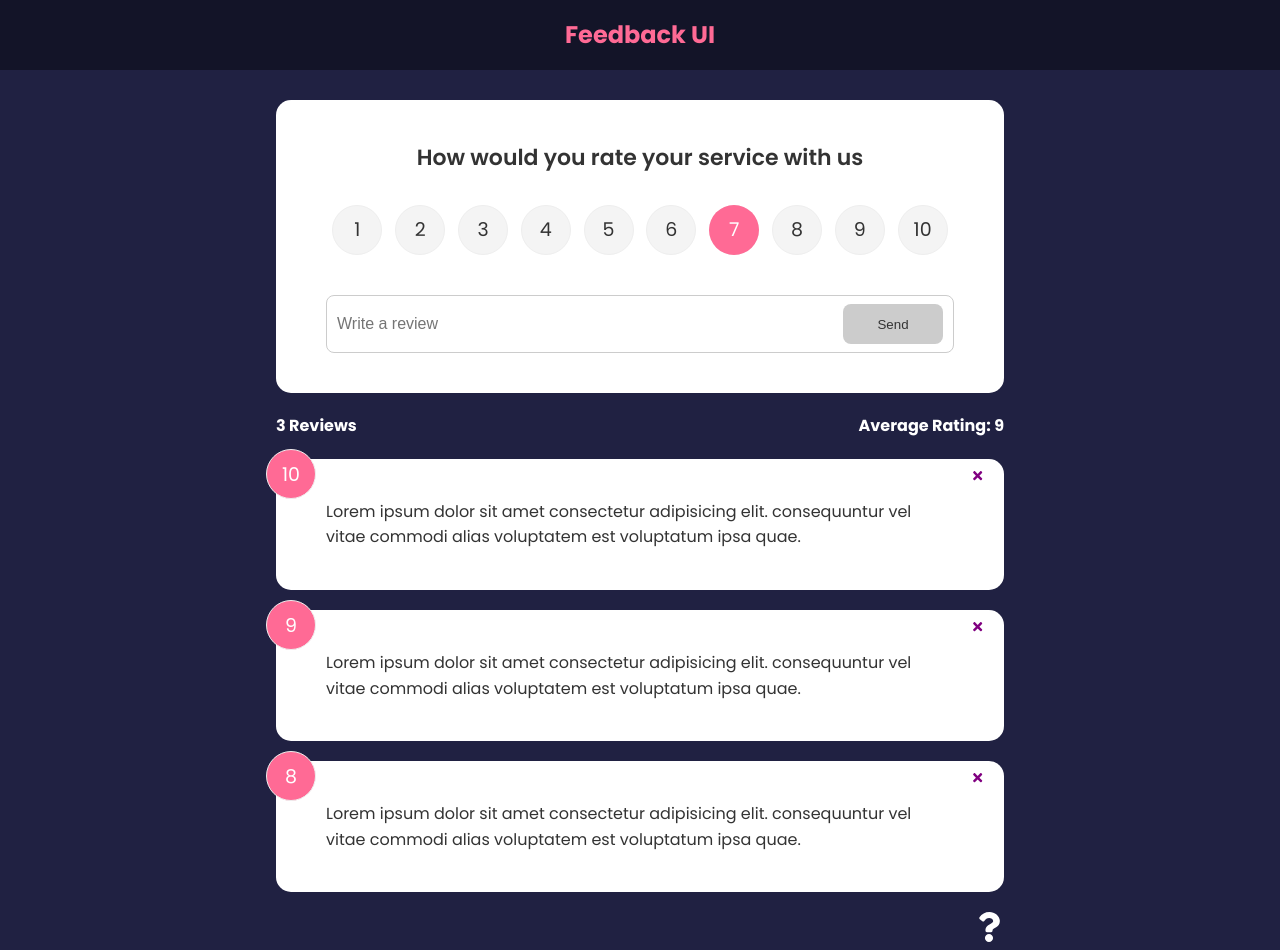
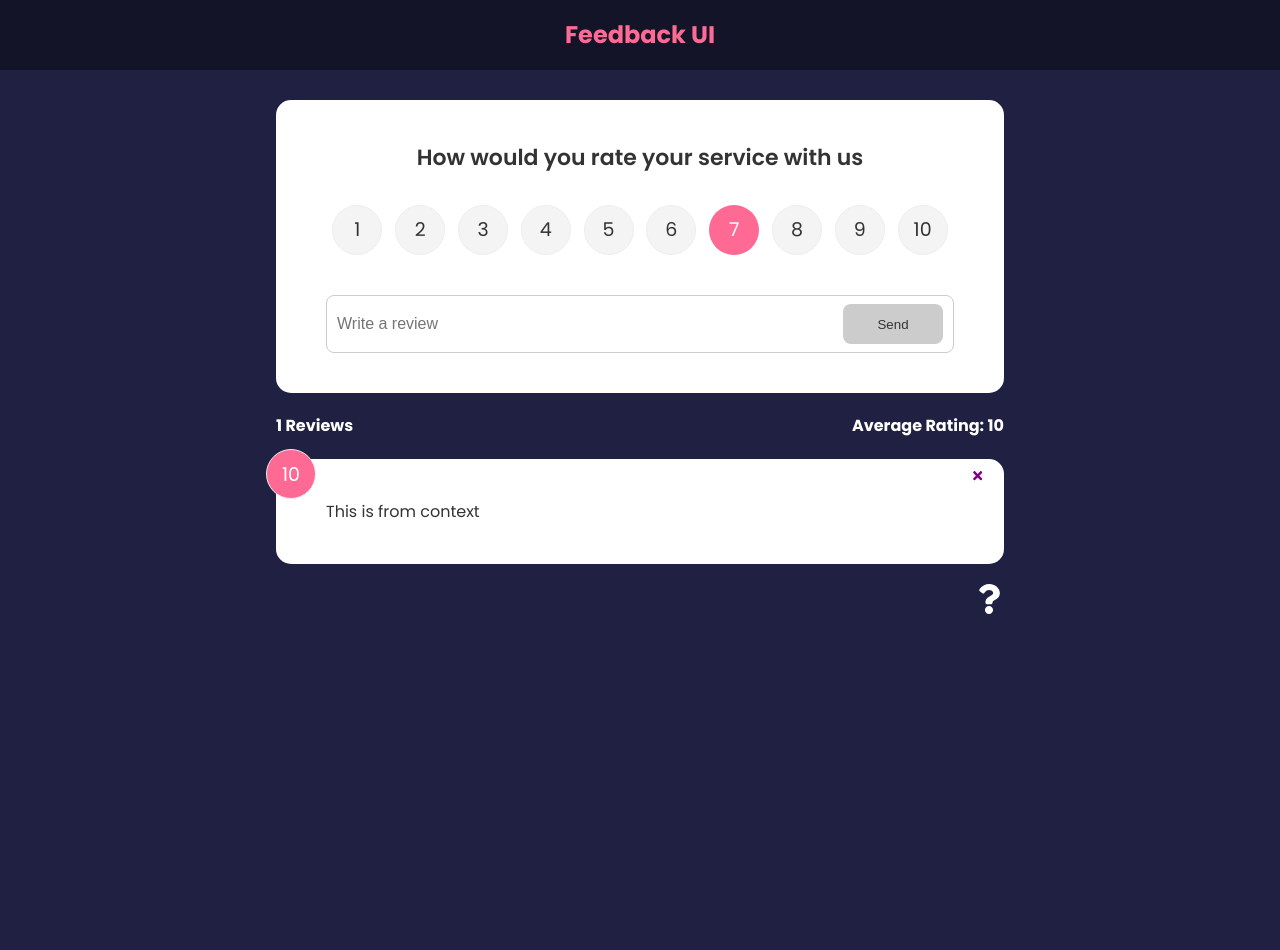
Before and after one commit to edgarkhudoyan/feedback-app, a React (Create React App) app: page / in a window 1280 px wide. After the commit the page ends 800 px from the top, so only its background shows below. Built offline with nearby package versions, Linux system fonts and the light colour scheme.

Commit message:
Change state to use Context API

```diff
--- a/src/App.js
+++ b/src/App.js
@@ -7,6 +7,7 @@
 import FeedbackForm from "./components/FeedbackForm";
 import AboutPage from "./pages/AboutPage";
 import AboutIconLink from "./components/AboutIconLink";
+import { FeedbackProvider } from "./context/FeedbackContext";
 import FeedbackData from "./data/FeedbackData";
 
 function App() {
@@ -24,6 +25,7 @@
   };
 
   return (
+    <FeedbackProvider>
       <BrowserRouter>
         <Header />
         <div className="container">
@@ -33,11 +35,8 @@
               element={
                 <>
                   <FeedbackForm handleAdd={addFeedback} />
-                <FeedbackStats feedback={feedback} />
-                <FeedbackList
-                  feedback={feedback}
-                  handleDelete={deleteFeedback}
-                />
+                  <FeedbackStats />
+                  <FeedbackList handleDelete={deleteFeedback} />
                   <AboutIconLink />
                 </>
               }
@@ -47,6 +46,7 @@
           </Routes>
         </div>
       </BrowserRouter>
+    </FeedbackProvider>
   );
 }
 
--- a/src/components/FeedbackList.jsx
+++ b/src/components/FeedbackList.jsx
@@ -1,7 +1,10 @@
-import PropTypes from "prop-types";
+import { useContext } from "react";
+import FeedbackContext from "../context/FeedbackContext";
 import FeedbackItem from "./FeedbackItem";
 
-function FeedbackList({ feedback, handleDelete }) {
+function FeedbackList({ handleDelete }) {
+  const { feedback } = useContext(FeedbackContext);
+
   if (!feedback || feedback.length === 0) {
     return <p>No Feedback Yet</p>;
   }
@@ -15,13 +18,4 @@
   );
 }
 
-FeedbackList.propTypes = {
-  feedback: PropTypes.arrayOf(
-    PropTypes.shape({
-      text: PropTypes.string.isRequired,
-      rating: PropTypes.number.isRequired,
-    })
-  ),
-};
-
 export default FeedbackList;
--- a/src/components/FeedbackStats.jsx
+++ b/src/components/FeedbackStats.jsx
@@ -1,6 +1,8 @@
-import PropTypes from "prop-types";
+import { useContext } from "react";
+import FeedbackContext from "../context/FeedbackContext";
+function FeedbackStats() {
+  const { feedback } = useContext(FeedbackContext);
 
-function FeedbackStats({ feedback }) {
   let average =
     feedback.reduce((acc, cur) => {
       return acc + cur.rating;
@@ -16,8 +18,4 @@
   );
 }
 
-FeedbackStats.propTypes = {
-  feedback: PropTypes.array.isRequired,
-};
-
 export default FeedbackStats;
```
Lines whose indentation alone changed are shown as unchanged.
